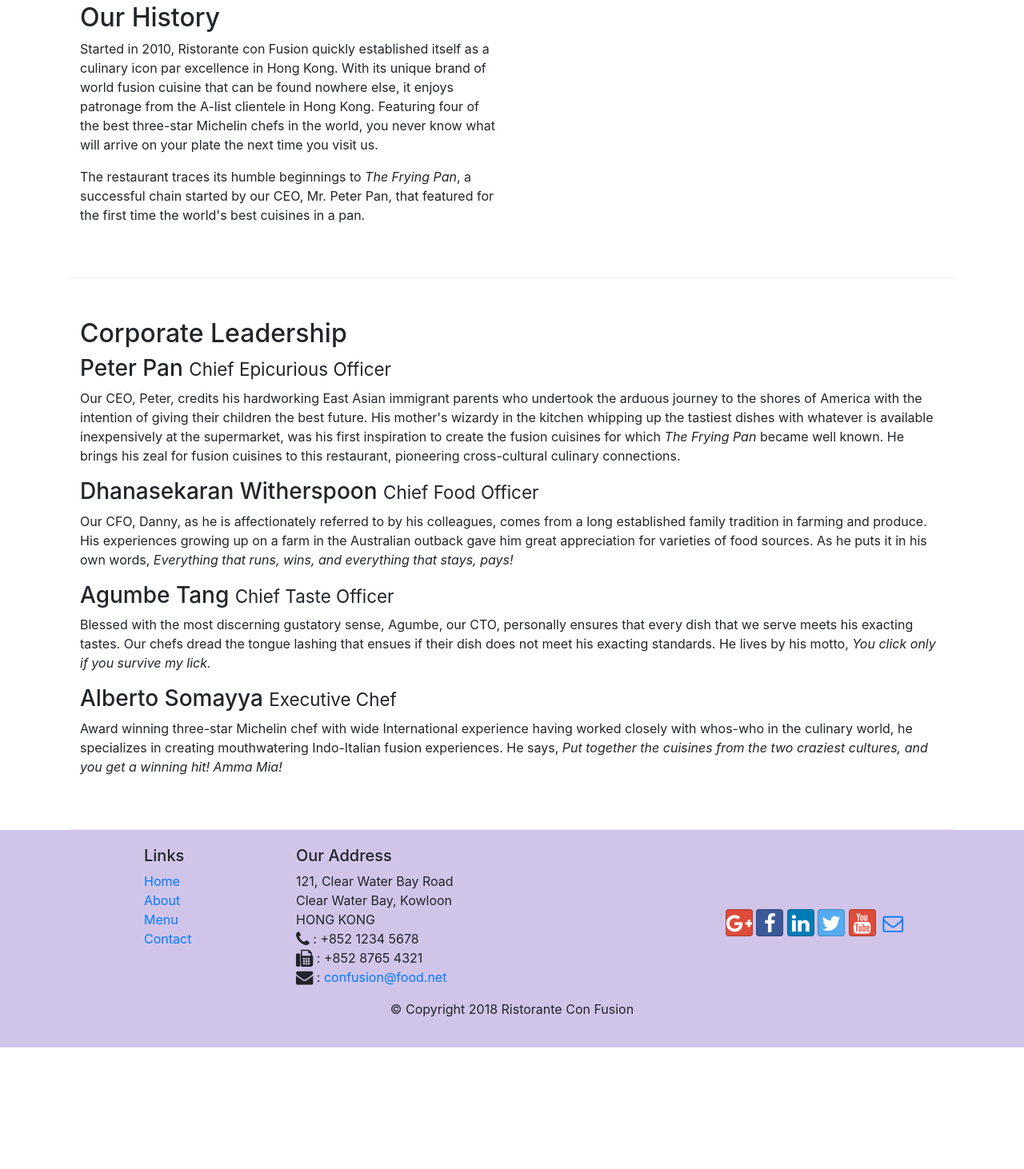
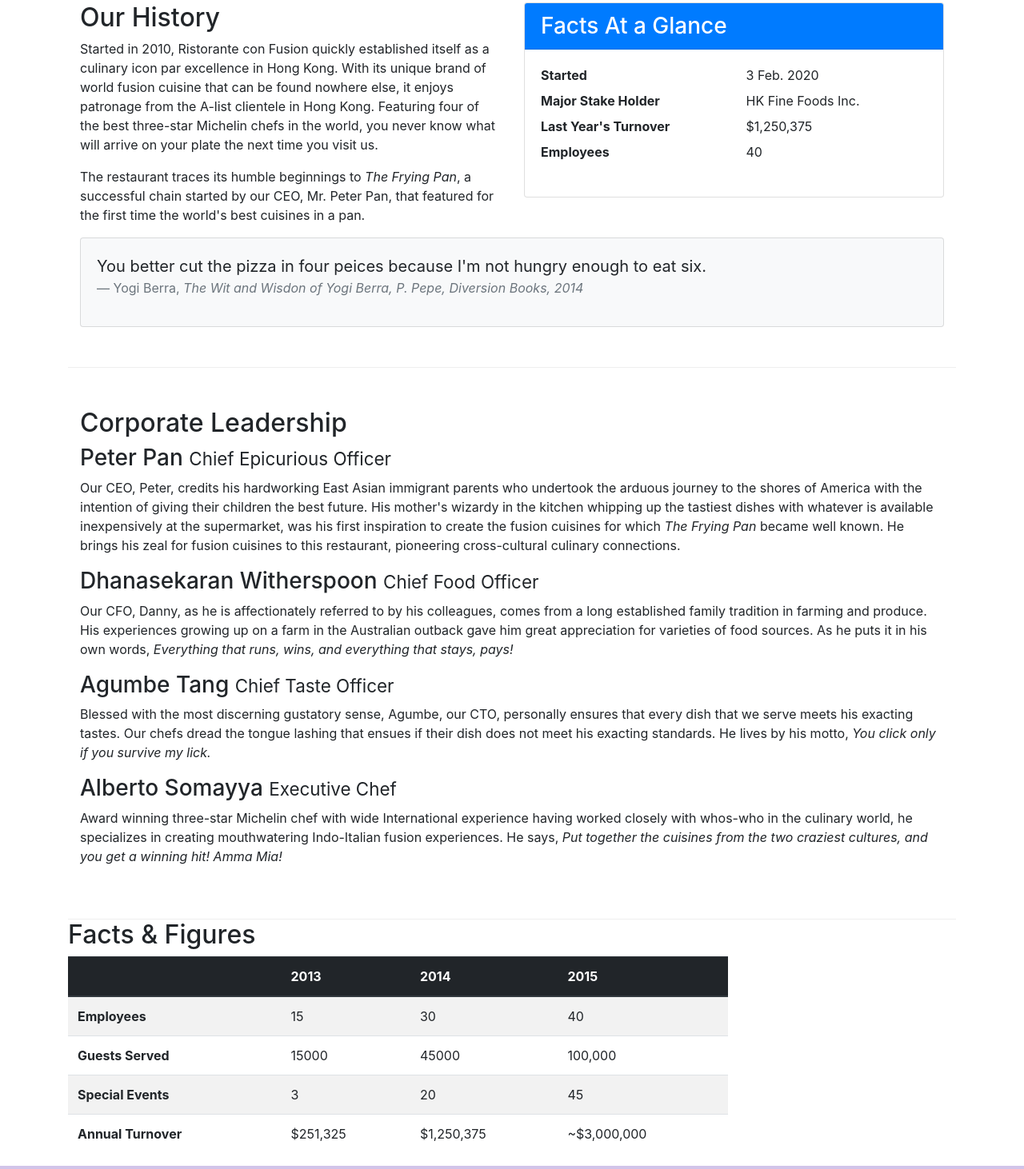
Before and after one commit to is4832/bootstrap, a website: page aboutus.html in a window 1280 px wide. Shown: the part 462-1924 px from the top of the page at 80% size. Before the commit the page ends 1772 px from the top, so only its background shows below. Drawn offline with nearby package versions, Linux system fonts and the light colour scheme.

Commit message:
Table and Cards in aboutus.html

```diff
--- a/aboutus.html
+++ b/aboutus.html
@@ -73,7 +73,36 @@
                 <p>Started in 2010, Ristorante con Fusion quickly established itself as a culinary icon par excellence in Hong Kong. With its unique brand of world fusion cuisine that can be found nowhere else, it enjoys patronage from the A-list clientele in Hong Kong.  Featuring four of the best three-star Michelin chefs in the world, you never know what will arrive on your plate the next time you visit us.</p>
                 <p>The restaurant traces its humble beginnings to <em>The Frying Pan</em>, a successful chain started by our CEO, Mr. Peter Pan, that featured for the first time the world's best cuisines in a pan.</p>
             </div>
-            <div>
+            <div class="col-sm">
+                <div class="card">
+                    <h3 class="card-header bg-primary text-white">Facts At a Glance</h3>
+                    <div class="card-body">
+                        <dl class="row">
+                            <dt class="col-6">Started</dt>
+                            <dd class="col-6">3 Feb. 2020</dd>
+                            <dt class="col-6">Major Stake Holder</dt>
+                            <dd class="col-6">HK Fine Foods Inc.</dd>
+                            <dt class="col-6">Last Year's Turnover</dt>
+                            <dd class="col-6">$1,250,375</dd>
+                            <dt class="col-6">Employees</dt>
+                            <dd class="col-6">40</dd>
+                        </dl>
+                    </div>
+                </div>
+            </div>
+            <div class="col-12">
+                <div class="card card-body bg-light">
+                    <blockquote class="blockquote">
+                        <p class="mb-0">You better cut the pizza in four peices
+                            because I'm not hungry enough to eat six.
+                        </p>
+                        <footer class="blockquote-footer">Yogi Berra,
+                            <cite title="Source Title">The Wit and Wisdon of
+                                Yogi Berra, P. Pepe, Diversion Books, 2014
+                            </cite>
+                        </footer>
+                    </blockquote>
+                </div>
             </div>
         </div>
 
@@ -82,22 +111,58 @@
             <div class="col col-sm col-md">
                 <h2>Corporate Leadership</h2>
                 <h3>Peter Pan <small>Chief Epicurious Officer</small></h3>
-            <div class="d-none d-sm-block">
-                <p>Our CEO, Peter, credits his hardworking East Asian immigrant parents who undertook the arduous journey to the shores of America with the intention of giving their children the best future. His mother's wizardy in the kitchen whipping up the tastiest dishes with whatever is available inexpensively at the supermarket, was his first inspiration to create the fusion cuisines for which <em>The Frying Pan</em> became well known. He brings his zeal for fusion cuisines to this restaurant, pioneering cross-cultural culinary connections.</p>
+                <p class="d-none d-sm-block" >Our CEO, Peter, credits his hardworking East Asian immigrant parents who undertook the arduous journey to the shores of America with the intention of giving their children the best future. His mother's wizardy in the kitchen whipping up the tastiest dishes with whatever is available inexpensively at the supermarket, was his first inspiration to create the fusion cuisines for which <em>The Frying Pan</em> became well known. He brings his zeal for fusion cuisines to this restaurant, pioneering cross-cultural culinary connections.</p>
+                <h3>Dhanasekaran Witherspoon <small>Chief Food Officer</small></h3>
+                <p class="d-none d-sm-block" >Our CFO, Danny, as he is affectionately referred to by his colleagues, comes from a long established family tradition in farming and produce. His experiences growing up on a farm in the Australian outback gave him great appreciation for varieties of food sources. As he puts it in his own words, <em>Everything that runs, wins, and everything that stays, pays!</em></p>
+                <h3>Agumbe Tang <small>Chief Taste Officer</small></h3>
+                <p class="d-none d-sm-block" >Blessed with the most discerning gustatory sense, Agumbe, our CTO, personally ensures that every dish that we serve meets his exacting tastes. Our chefs dread the tongue lashing that ensues if their dish does not meet his exacting standards. He lives by his motto, <em>You click only if you survive my lick.</em></p>
+                <h3>Alberto Somayya <small>Executive Chef</small></h3>
+                <p class="d-none d-sm-block" >Award winning three-star Michelin chef with wide International experience having worked closely with whos-who in the culinary world, he specializes in creating mouthwatering Indo-Italian fusion experiences. He says, <em>Put together the cuisines from the two craziest cultures, and you get a winning hit! Amma Mia!</em></p>
             </div>
-                <h3>Dhanasekaran Witherspoon <small>Chief Food Officer</small></h3>
-            <div class="d-none d-sm-block">
-                <p>Our CFO, Danny, as he is affectionately referred to by his colleagues, comes from a long established family tradition in farming and produce. His experiences growing up on a farm in the Australian outback gave him great appreciation for varieties of food sources. As he puts it in his own words, <em>Everything that runs, wins, and everything that stays, pays!</em></p>
-            </div>
-                <h3>Agumbe Tang <small>Chief Taste Officer</small></h3>
-            <div class="d-none d-sm-block">
-                <p>Blessed with the most discerning gustatory sense, Agumbe, our CTO, personally ensures that every dish that we serve meets his exacting tastes. Our chefs dread the tongue lashing that ensues if their dish does not meet his exacting standards. He lives by his motto, <em>You click only if you survive my lick.</em></p>
-            </div>
-                <h3>Alberto Somayya <small>Executive Chef</small></h3>
-            <div class="d-none d-sm-block">
-                <p>Award winning three-star Michelin chef with wide International experience having worked closely with whos-who in the culinary world, he specializes in creating mouthwatering Indo-Italian fusion experiences. He says, <em>Put together the cuisines from the two craziest cultures, and you get a winning hit! Amma Mia!</em></p>
-            </div>
-            </div>
+       </div>
+       <div class="row wor-content">
+           <div class="col-12 col-sm-9">
+               <h2>Facts &amp; Figures</h2>
+               <div class="table-responsive">
+                   <table class="table table-striped">
+                       <thead class="thead-dark">
+                           <tr>
+                               <th>&nbsp;</th>
+                               <th>2013</th>
+                               <th>2014</th>
+                               <th>2015</th>
+                           </tr>
+                       </thead>
+                       <tbody>
+                        <tr>
+                            <th>Employees</th>
+                            <td>15</td>
+                            <td>30</td>
+                            <td>40</td>
+                        </tr>
+                        <tr>
+                            <th>Guests Served</th>
+                            <td>15000</td>
+                            <td>45000</td>
+                            <td>100,000</td>
+                        </tr>
+                        <tr>
+                            <th>Special Events</th>
+                            <td>3</td>
+                            <td>20</td>
+                            <td>45</td>
+                        </tr>
+                        <tr>
+                            <th>Annual Turnover</th>
+                            <td>$251,325</td>
+                            <td>$1,250,375</td>
+                            <td>~$3,000,000</td>
+                        </tr>
+                    </tbody>
+                   </table>
+               </div>
+           </div>
+           <div class="col-12 col-sm-3"></div>
        </div>
 
     </div>
```
